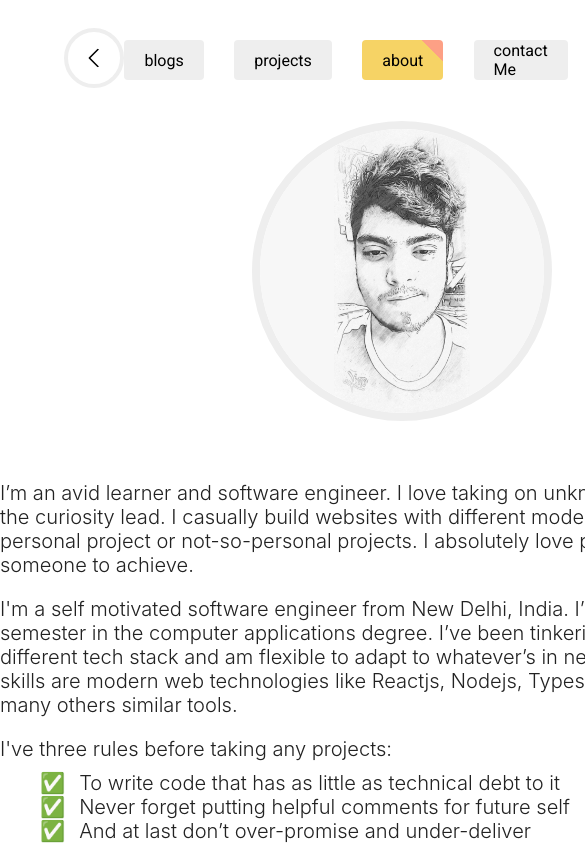
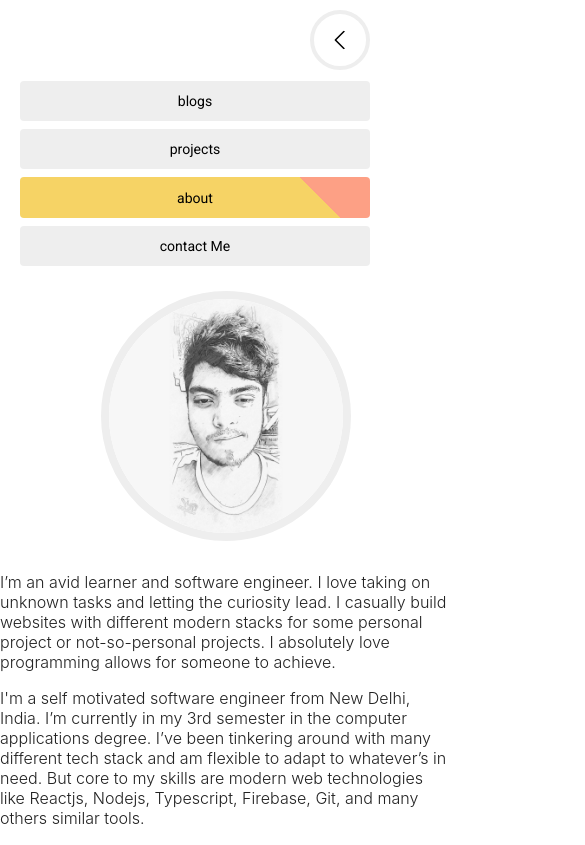
Before and after one commit to jaisharx/jaisharx.dev, a Next.js app: page /about in a window 390 px wide. Shown: the top 845 px of the page, 585 px wide, since content can reach past the window. Built offline with nearby package versions, Linux system fonts and the light colour scheme.

Commit message:
added media queries

```diff
--- a/components/footer/footer.module.scss
+++ b/components/footer/footer.module.scss
@@ -1,5 +1,5 @@
 .footer {
-    padding: 12rem;
+    padding: 10rem;
     text-align: center;
     font-weight: lighter;
 
@@ -20,7 +20,7 @@
         font-size: 1.2rem;
     }
 
-    @media screen and (max-width: 900px) {
-        padding: 6rem;
+    @media screen and (max-width: 500px) {
+        padding: 4rem;
     }
 }
--- a/components/navbar/navbar.module.scss
+++ b/components/navbar/navbar.module.scss
@@ -4,10 +4,30 @@
     display: flex;
     align-items: center;
     height: 12rem;
-    padding: 0 4em;
+    padding: 0 4rem;
+
+    @media screen and (max-width: 900px) {
+        flex-direction: column;
+        margin-top: 2rem;
+    }
+
+    @media screen and (max-width: 640px) {
+        flex-direction: column;
+        margin-top: 2rem;
+        padding: 0 2rem;
+        font-size: 1.4rem;
+    }
+
+    @media screen and (max-width: 500px) {
+        margin-top: 1rem;
+    }
 
     .profile {
         flex: 1 0 0;
+
+        @media screen and (max-width: 500px) {
+            align-self: flex-end;
+        }
 
         img {
             height: 60px;
@@ -22,6 +42,10 @@
                 border: 4px solid var(--secondary-color);
             }
         }
+
+        @media screen and (max-width: 900px) {
+            // display: none;
+        }
     }
 
     ul {
@@ -29,9 +53,24 @@
         padding: 0;
         list-style-type: none;
 
+        @media screen and (max-width: 500px) {
+            flex-direction: column;
+            width: 100%;
+            margin: .4rem;
+        }
+
         li {
             font-family: 'Roboto', sans-serif;
             margin-right: 3rem;
+
+            @media screen and (max-width: 640px) {
+                margin-right: 2rem;
+            }
+
+            @media screen and (max-width: 500px) {
+                margin: 4px 0;
+            }
+
         }
 
         a,
@@ -56,6 +95,10 @@
                 var(--primary-color) 82%,
                 var(--secondary-color) 20.5%
             );
+
+            @media screen and (max-width: 500px) {
+                transform: scale(1);
+            }
         }
     }
 }
--- a/pages/blogs/index.js
+++ b/pages/blogs/index.js
@@ -1,7 +1,9 @@
 import styles from '../../styles/items.module.scss';
 import Navbar from '../../components/navbar';
 import Date from '../../components/date';
+import Footer from '../../components/footer';
 import Head from 'next/head';
+
 
 function index({ blogs }) {
     return (
@@ -23,6 +25,7 @@ function index({ blogs }) {
                     </ul>
                 </main>
             </header>
+            <Footer />
         </>
     );
 }
--- a/pages/projects/index.js
+++ b/pages/projects/index.js
@@ -1,6 +1,7 @@
 import styles from '../../styles/items.module.scss';
 import Navbar from '../../components/navbar';
 import Date from '../../components/date';
+import Footer from '../../components/footer';
 import Head from 'next/head';
 
 function formatDate(date) {
@@ -37,7 +38,7 @@ function index({ projects }) {
                     </ul>
                 </main>
             </header>
-
+            <Footer />
         </>
     );
 }
--- a/styles/about.module.scss
+++ b/styles/about.module.scss
@@ -7,6 +7,11 @@
     align-items: center;
     justify-content: center;
     flex-direction: column;
+
+    @media screen and (max-width: 500px) {
+        width: 45rem;
+        margin-top: 16rem;
+    }
 
     img {
         cursor: pointer;
@@ -19,6 +24,15 @@
         &:hover {
             transform: scale(1.2);
             border: 8px solid var(--primary-color);
+
+            @media screen and (max-width: 500px) {
+                transform: scale(1.1);
+            }
+        }
+
+        @media screen and (max-width: 500px) {
+            width: 250px;
+            height: 250px;
         }
     }
 }
@@ -28,6 +42,11 @@
     font-size: 2rem;
     font-weight: 300;
     color: #222;
+
+    @media screen and (max-width: 900px) {
+        margin: 3rem 0;
+        font-size: 1.6rem;
+    }
 }
 
 .mainSection {
--- a/styles/contact.module.scss
+++ b/styles/contact.module.scss
@@ -3,8 +3,11 @@
     align-items: center;
     justify-content: center;
     min-height: calc(100vh - 20rem);
+    list-style-type: none;
 
-    list-style-type: none;
+    @media screen and (max-width: 500px) {
+        margin-top: 8rem;
+    }
 
     ul {
         padding: 0;
@@ -28,6 +31,10 @@
             var(--primary-color) 50%
         );
 
+        @media screen and (max-width: 500px) {
+            font-size: 2.2rem;
+        }
+
         &:hover,
         &:active {
             background-position: 100%;
--- a/styles/index.module.scss
+++ b/styles/index.module.scss
@@ -23,6 +23,11 @@
         @media screen and (max-width: 900px) {
             font-size: 12rem;
         }
+
+        @media screen and (max-width: 500px) {
+            font-size: 10rem;
+            margin-top: 5rem;
+        }
     }
 }
 
--- a/styles/items.module.scss
+++ b/styles/items.module.scss
@@ -1,10 +1,25 @@
 .container {
     max-width: 110rem;
     margin: 0 auto;
-    padding: 6rem;
+    padding: 6rem 6rem 0 6rem;
+
+    @media screen and (max-width: 640px) {
+        margin-top: 2rem;
+        padding: 2rem;
+    }
+
+    @media screen and (max-width: 500px) {
+        margin-top: 14rem;
+        padding: 2rem;
+    }
 
     ul {
         list-style-type: none;
+
+        @media screen and (max-width: 900px) {
+            padding: 0;
+        }
+
     }
 
     li {
@@ -17,6 +32,15 @@
             background-image: var(--linear-gradient);
             background-clip: text;
             -webkit-text-fill-color: transparent;
+
+            @media screen and (max-width: 940px) {
+                font-size: 2.6rem;
+            }
+
+            @media screen and (max-width: 500px) {
+                font-size: 2rem;
+            }
+
         }
 
         p {
```
Also changed, not shown: components/list/list.module.scss (+19 -0 lines).
